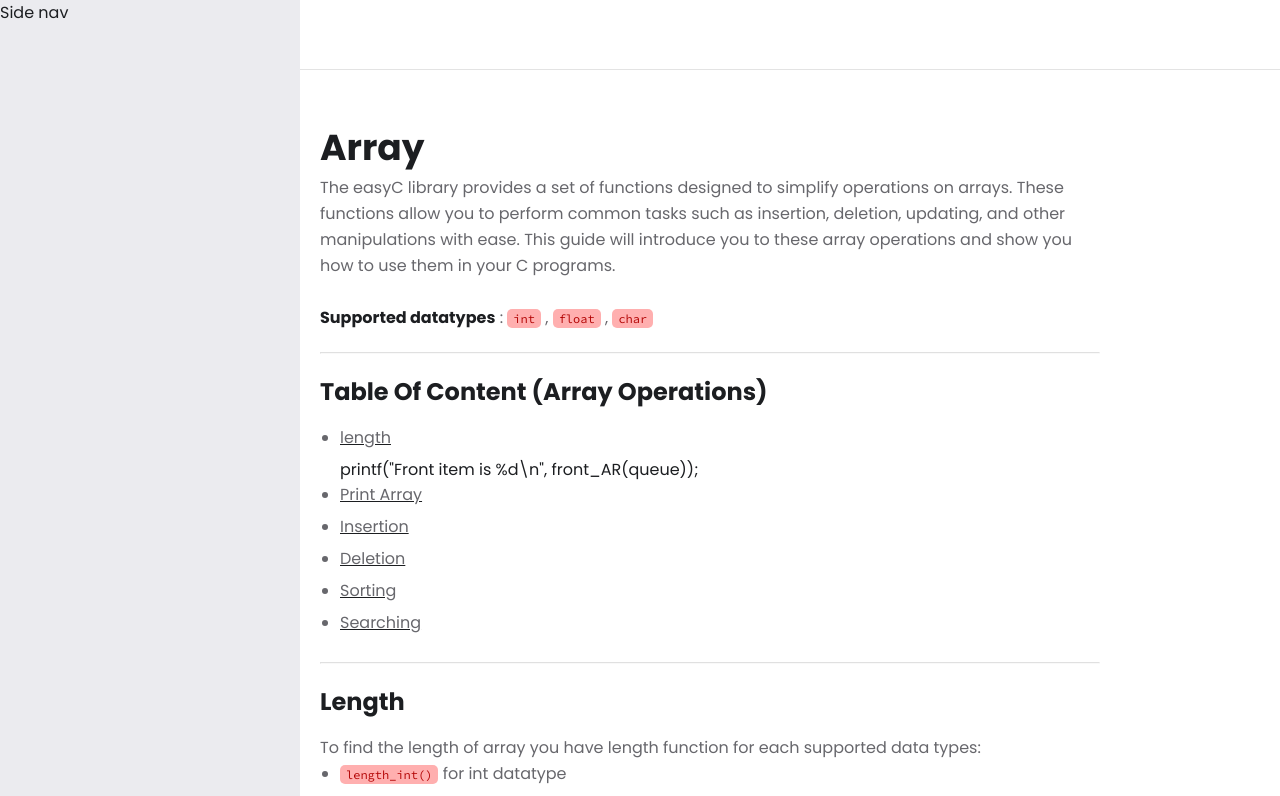
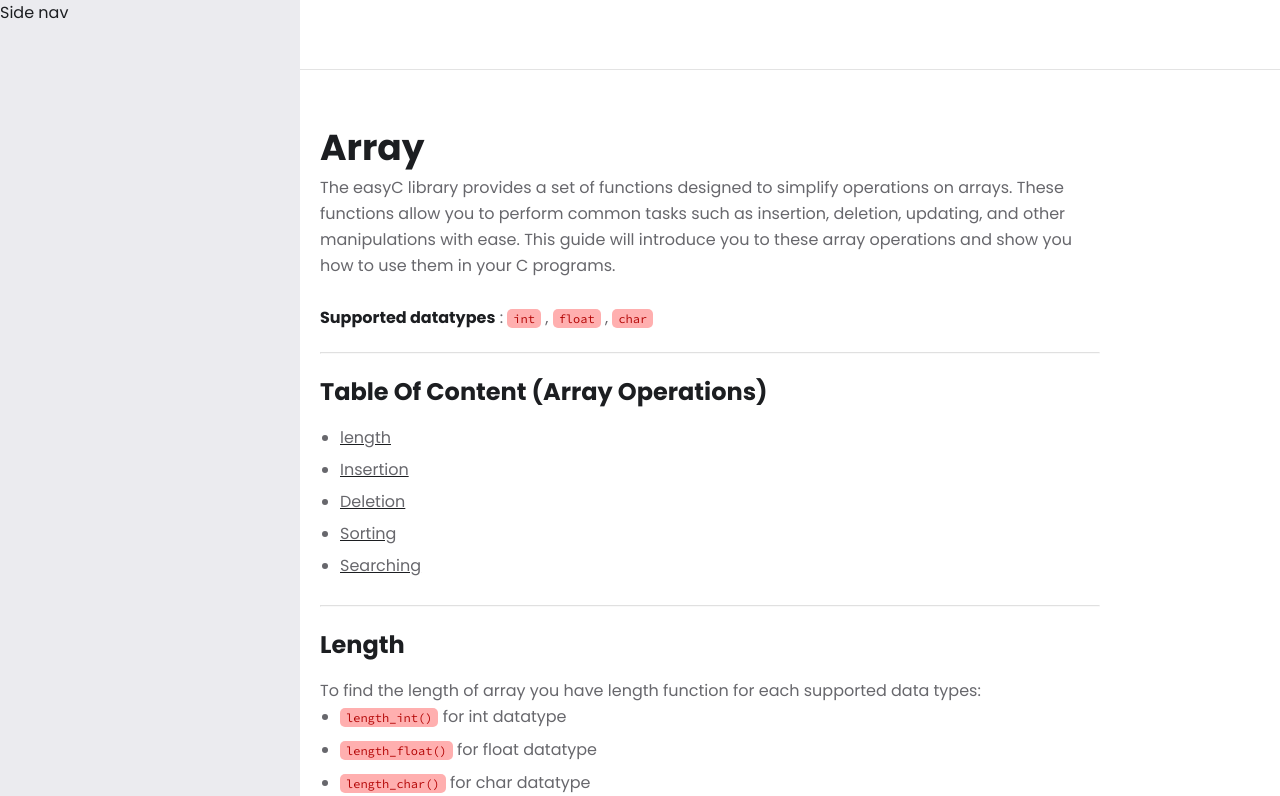
Before and after one commit to Harshkhanagwal/easyc-website, a React (Vite) app: page /guide/array in a window 1280 px wide. Shown: the top 796 px of the page. Built offline with nearby package versions, Linux system fonts and the light colour scheme.

Commit message:
array page updated

```diff
--- a/src/Pages/Subpages/Array.jsx
+++ b/src/Pages/Subpages/Array.jsx
@@ -344,7 +344,6 @@ int main() {
 //must include easyc.h file
 #include <easyC.h>
 
-
 int main() {
 
 	int arr[] = {23, 43, 5, 8, 9};
@@ -379,7 +378,6 @@ int main() {
                     <h2>Table Of Content (Array Operations)</h2>
                     <ul>
                         <a href="#length"><li>length</li></a>
-                        printf("Front item is %d\n", front_AR(queue));                        <a href="#print-array"><li>Print Array</li></a>
                          <a href="#insertion"><li>Insertion</li></a>
                         <a href="#deletion"><li>Deletion</li></a>
                         <a href="#sorting"><li>Sorting</li></a>
```
Lines whose indentation alone changed are shown as unchanged.
